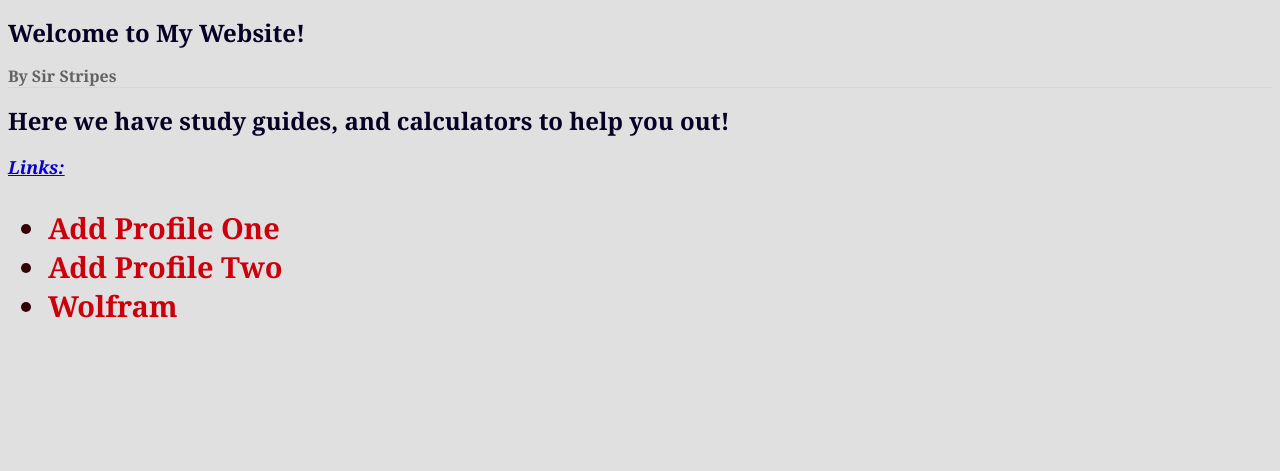
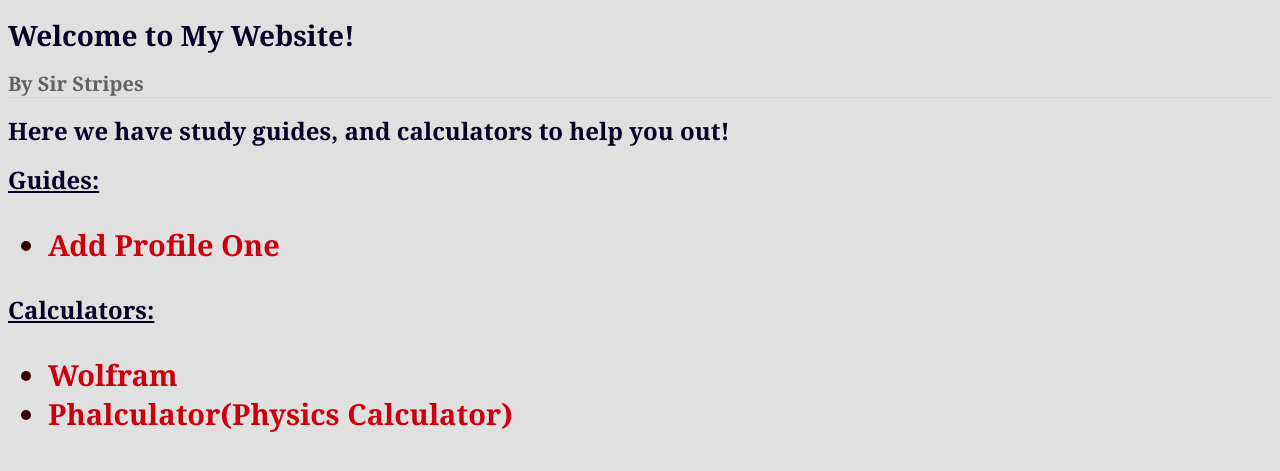
Before and after one commit to KasaiYuki/WebApp, a Flask app: page / in a window 1280 px wide. Shown: the top 471 px of the page. Run offline with Flask 2, Linux system fonts and the light colour scheme.

Commit message:
edited styles started phalculator html finished phalculator formulae

```diff
--- a/app.py
+++ b/app.py
@@ -18,6 +18,10 @@ def wolframAsk():
 def wolfram():
     response = WolframAlpha.getResponse(request.args.get('response'))
     return(render_template('wolfram.html', html_response = response))
+
+@app.route('/phalculator')
+def phalculator():
+    return(render_template('phalculator.html'))
 #mapping for /hello
 @app.route('/hello')
 def hello():
--- a/static/styles.css
+++ b/static/styles.css
@@ -1,4 +1,3 @@
-
 /* Generic Selectors */
 body {
     font-family: Georgia, "Times New Roman", Times, serif;
@@ -27,6 +26,14 @@ h2 {
     border-bottom: 1px solid #C6EC8C;
 }
 
+.title {
+    font-size: 28px;
+}
+
+.subtitle {
+    font-size: 20px;
+}
+
 /**************** Pseudo classes ****************/
 a:link {
     color: #cc0016;
@@ -47,7 +54,7 @@ a:visited {
 }
 
 li a:visited {
-	color: #c00dcc;
+    color: #cc00c5;
     text-decoration: none;
     font-weight: bold;
 }
@@ -85,6 +92,7 @@ a:active {
     border-right: 2px solid #C6EC8C;
     font-weight: normal;
 }
+
 #centerDoc {
     position: absolute;
     z-index: 15;
--- a/templates/home.html
+++ b/templates/home.html
@@ -2,22 +2,29 @@
 <html lang="en">
 <head>
     <meta charset="UTF-8">
-    <link rel="stylesheet" href="{{ url_for('static', filename='styles.css') }}"  type="text/css">
+    <link rel="stylesheet" href="{{ url_for('static', filename='styles.css') }}" type="text/css">
     <title>Home Screen</title>
 </head>
 <body>
-    <div id = "Heading">
-        <h1> Welcome to My Website!</h1>
-        <h2> By Sir Stripes</h2>
-    </div>
-    <div id = "Body">
-        <h1> Here we have study guides, and calculators to help you out!</h1>
-        <p> <b> <i> <u> Links: </u></i></b></p>
+<div id="Heading">
+    <h1> <span class="title"> Welcome to My Website!</span></h1>
+    <h2> <span class="subtitle"> By Sir Stripes</span></h2>
+</div>
+<div id="Body">
+    <h1> Here we have study guides, and calculators to help you out!</h1>
+    <div id="Guides">
+        <h1><b> <u> Guides: </u></b></h1>
         <ul>
-            <li> <a href="addprofileform">Add Profile One</a></li>
-            <li> <a href="addprofileform2"> Add Profile Two </a></li>
-            <li> <a href="wolframAsk"> Wolfram</a> </li>
+            <li><a href="addprofileform">Add Profile One</a></li>
         </ul>
     </div>
+    <div id="Calculators">
+        <h1><b> <u> Calculators: </u></b></h1>
+        <ul>
+            <li><a href="wolframAsk"> Wolfram</a></li>
+            <li><a href="phalculator"> Phalculator(Physics Calculator)</a></li>
+        </ul>
+    </div>
+</div>
 </body>
 </html>
```
Also changed, not shown: phalculator.py (added, +24 -0 lines), templates/phalculator.html (added, +12 -0 lines). Lines whose indentation alone changed are shown as unchanged.
